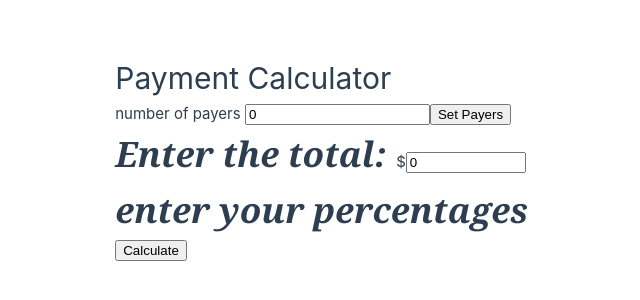
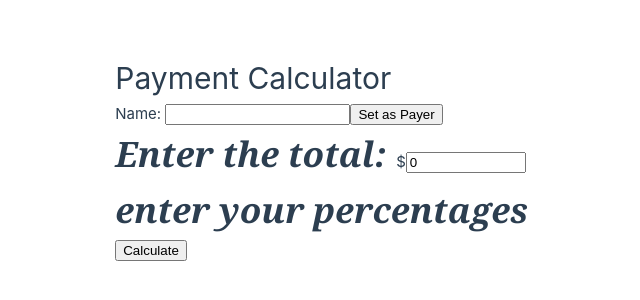
Before and after one commit to gTambo/vue-split-the-check-calculator, a Vue app: page / in a window 1280 px wide. Shown: the part 242-542 px from the top of the page, without its empty margins (112-752 px from the left). Built offline with nearby package versions, Linux system fonts and the light colour scheme.

Commit message:
initial feature to set payers by name

```diff
--- a/src/App.vue
+++ b/src/App.vue
@@ -3,6 +3,11 @@
   const msg = ref('enter your percentages')
   const payers = ref(0)
   const total = ref(0)
+  const id = ref(0)
+  const payerName = ref('')
+  // function incrementId() {
+  //   id.value++
+  // }
 
   const percentageList = ref(new Array<{id: String, name: String, percent: number, payment: number}>)
 
@@ -16,20 +21,22 @@
   }
   async function createInputs() {
 
-    if(percentageList.value.length != payers.value) {
-      clearList(percentageList.value)
-      for(let i = 0; i < payers.value; i++) {
-        // create percentage ref and add to percentage list
-        const id = (i + 1).toString()
-        let newName = 'percentage' + id
-        let payer = { id: id, name: newName, percent: 0, payment: 0 }
+    percentageList.value.push({ id: id.value.toString(), name: payerName.value, percent: 0, payment: 0})
+    id.value++
+    // if(percentageList.value.length != payers.value) {
+    //   clearList(percentageList.value)
+    //   for(let i = 0; i < payers.value; i++) {
+    //     // create percentage ref and add to percentage list
+    //     const id = (i + 1).toString()
+    //     let newName = 'percentage' + id
+    //     let payer = { id: id, name: newName, percent: 0, payment: 0 }
 
-        percentageList.value.push(payer)
+    //     percentageList.value.push(payer)
 
-      }
-    }
-    payers.value = 0
-    await nextTick()
+    //   }
+    // }
+    // payers.value = 0
+    // await nextTick()
 
   }
 
@@ -52,9 +59,9 @@
     <h1>Payment Calculator</h1>
 
     <form action="submit" @submit.prevent="createInputs">
-      <label for="payers">number of payers </label>
-      <input v-model="payers" id="payers" type="number" >
-      <button type="submit">Set Payers</button>
+      <label for="payers">Name: </label>
+      <input v-model="payerName" id="payers" type="text" >
+      <button type="submit">Set as Payer</button>
     </form>
 
     <form action="submit" @submit.prevent="calculate()">
```
